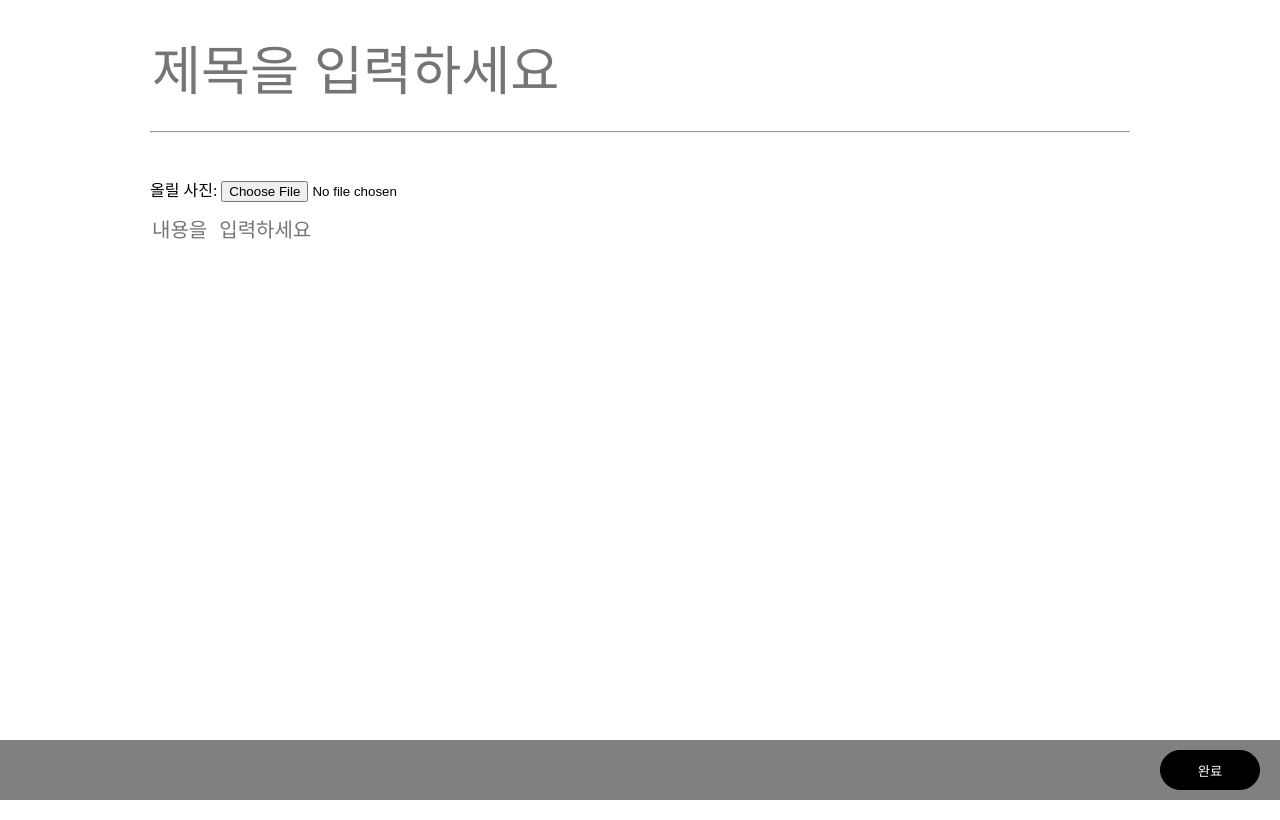
After one commit to Lansional/PPPWebProject, a PHP site: page /TheNotice/uploadNotice.html in a window 1280 px wide. The commit adds this page. Run offline with PHP 8.4, Linux system fonts and the light colour scheme.

Commit message:
add uploadNotice.html

```diff
--- a/Login/register.php
+++ b/Login/register.php
@@ -11,11 +11,6 @@ if (!$account) {
 $passwd = md5($passwd);
 include "../theServer.inc";
 $result = mysqli_query($db_conn, "INSERT INTO $forTable VALUES ('$account', '$passwd', 0)");
-
-// debugging
-// echo "\$passwd: ".$passwd."<br>";
-// echo $account."<br>";
-// echo "md5(\$passwd): ".$passwd."<br>";
 
 if ($result) {
     session_start();
--- /dev/null
+++ b/TheNotice/uploadBtnWork.js
@@ -0,0 +1,7 @@
+var uploadBtn = document.getElementById('uploadBtn');
+
+uploadBtn.addEventListener('click', function toServer() {
+    var textArea = document.getElementById('textArea');
+
+    textArea.submit();
+});
--- /dev/null
+++ b/TheNotice/uploadNotice.css
@@ -0,0 +1,51 @@
+body {
+    margin: 0;
+    padding: 0;
+}
+
+#textArea {
+    margin-top: 40px;
+    margin-left: 150px;
+    margin-right: 150px;
+}
+
+#title {
+    margin-bottom: 20px;
+    width: 100%;
+    border: none;
+    font-size: 40pt;
+}
+
+#file {
+    margin-top: 40px;
+}
+
+#content {
+    font-size: 15pt;
+    resize: none;
+    border: none;
+    margin-top: 10px;
+    width: 100%;
+    height: 600px;
+}
+
+#bottomBar {
+    width: 100%;
+    height: 60px;
+    bottom: 0;
+    position: fixed;
+    overflow: hidden;
+    background-color: gray;
+}
+
+#uploadBtn {
+    float: right;
+    margin-top: 10px;
+    margin-right: 20px;
+    background-color: black;
+    color: white;
+    border: 1px solid black;
+    border-radius: 100px;
+    width: 100px;
+    height: 40px;
+}
--- /dev/null
+++ b/TheNotice/uploadNotice.html
@@ -0,0 +1,26 @@
+<!DOCTYPE html>
+<html lang="en">
+
+<head>
+    <meta charset="UTF-8">
+    <meta http-equiv="X-UA-Compatible" content="IE=edge">
+    <meta name="viewport" content="width=device-width, initial-scale=1.0">
+    <title>NoticeMaker</title>
+
+    <link href="uploadNotice.css" rel="stylesheet">
+</head>
+
+<body>
+    <form id="textArea" action="noticeUpload.php" method="post">
+        <input id="title" type="text" placeholder="제목을 입력하세요" required>
+        <hr>
+        올릴 사진: <input id="file" type="file" required><br>
+        <textarea id="content" placeholder="내용을 입력하세요" required></textarea>
+    </form>
+    <div id="bottomBar">
+        <input id="uploadBtn" type="submit" value="완료">
+    </div>
+    <script src="uploadBtnWork.js"></script>
+</body>
+
+</html>
```
Also changed, not shown: Main/main.php (+7 -0 lines), TheNotice/공지사항.png (added).
